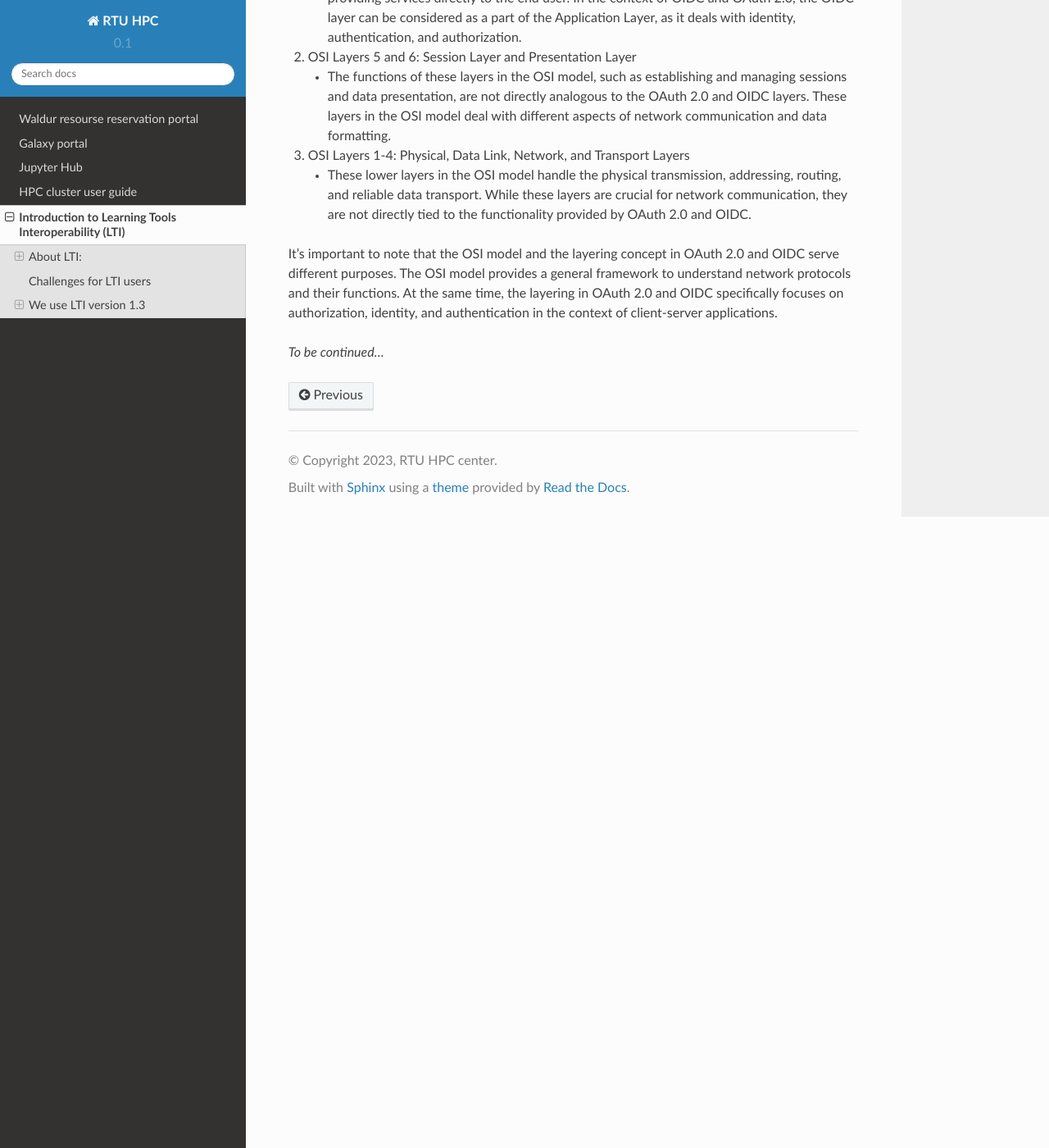
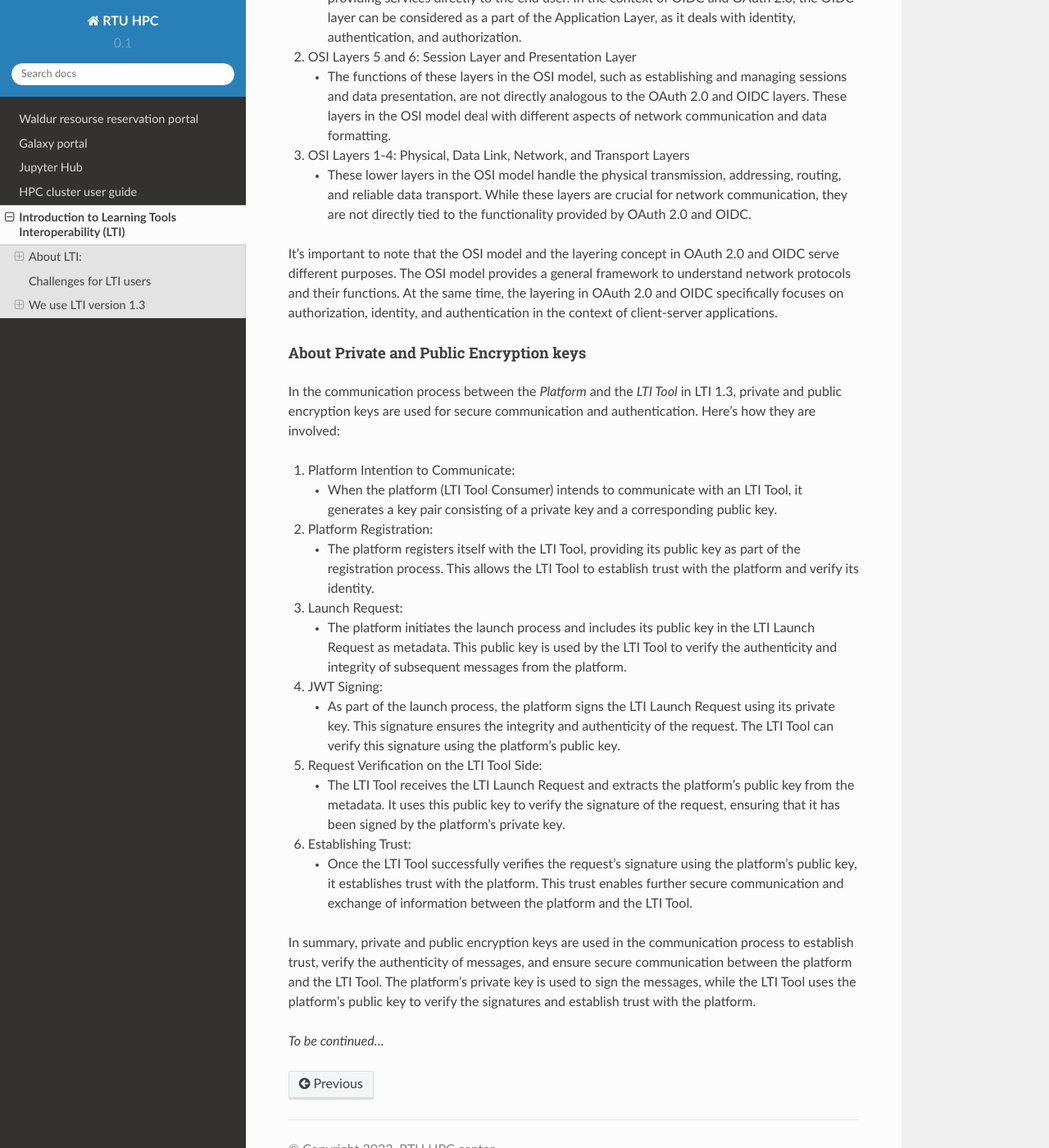
Before and after one commit to rtuhpc/hpc-platform, a Sphinx documentation site: the page built from doc/lti.md, in a window 1280 px wide and 1400 px high, scrolled down 8632 px. Shown: the whole window at 82% size. Built offline with Sphinx 7.4.7 and the Read the Docs theme 2.0.0, drawn with Linux system fonts in a browser that asks for light colours.

Commit message:
Update lti.md

```diff
--- a/doc/lti.md
+++ b/doc/lti.md
@@ -157,5 +157,28 @@ The standard OSI (Open Systems Interconnection) model is a conceptual framework
 
 It's important to note that the OSI model and the layering concept in OAuth 2.0 and OIDC serve different purposes. The OSI model provides a general framework to understand network protocols and their functions. At the same time, the layering in OAuth 2.0 and OIDC specifically focuses on authorization, identity, and authentication in the context of client-server applications.
 
+#### About Private and Public Encryption keys
+
+In the communication process between the *Platform* and the *LTI Tool* in LTI 1.3, private and public encryption keys are used for secure communication and authentication. Here's how they are involved:
+
+1. Platform Intention to Communicate:
+   - When the platform (LTI Tool Consumer) intends to communicate with an LTI Tool, it generates a key pair consisting of a private key and a corresponding public key.
+
+2. Platform Registration:
+   - The platform registers itself with the LTI Tool, providing its public key as part of the registration process. This allows the LTI Tool to establish trust with the platform and verify its identity.
+
+3. Launch Request:
+   - The platform initiates the launch process and includes its public key in the LTI Launch Request as metadata. This public key is used by the LTI Tool to verify the authenticity and integrity of subsequent messages from the platform.
+
+4. JWT Signing:
+   - As part of the launch process, the platform signs the LTI Launch Request using its private key. This signature ensures the integrity and authenticity of the request. The LTI Tool can verify this signature using the platform's public key.
+
+5. Request Verification on the LTI Tool Side:
+   - The LTI Tool receives the LTI Launch Request and extracts the platform's public key from the metadata. It uses this public key to verify the signature of the request, ensuring that it has been signed by the platform's private key.
+
+6. Establishing Trust:
+   - Once the LTI Tool successfully verifies the request's signature using the platform's public key, it establishes trust with the platform. This trust enables further secure communication and exchange of information between the platform and the LTI Tool.
+
+In summary, private and public encryption keys are used in the communication process to establish trust, verify the authenticity of messages, and ensure secure communication between the platform and the LTI Tool. The platform's private key is used to sign the messages, while the LTI Tool uses the platform's public key to verify the signatures and establish trust with the platform.
 
 *To be continued...*
```
